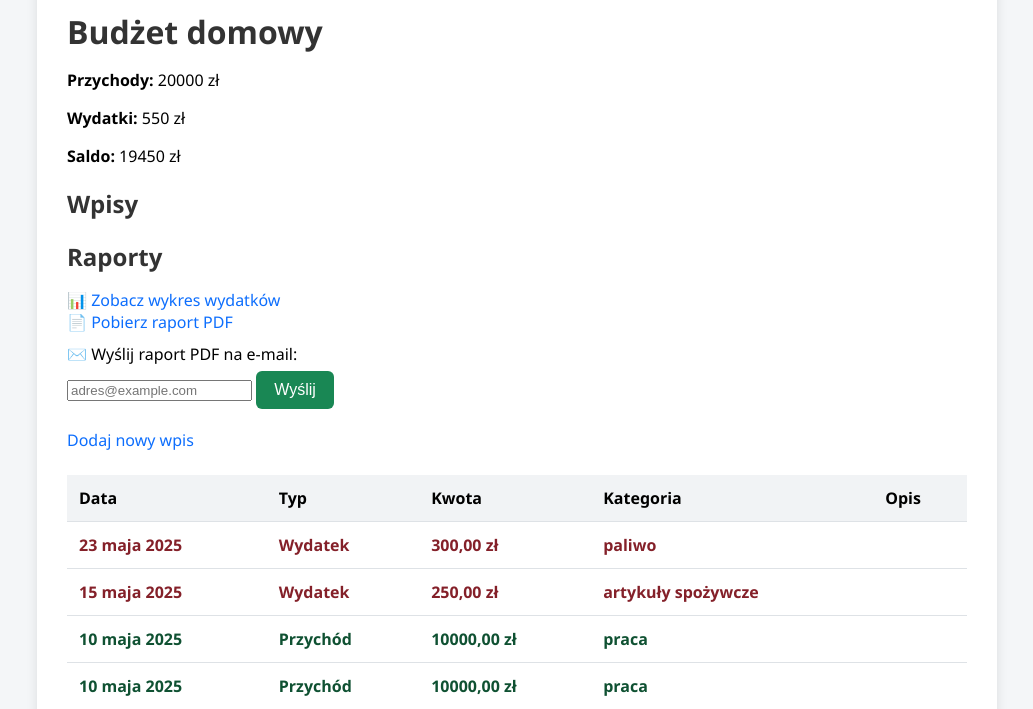
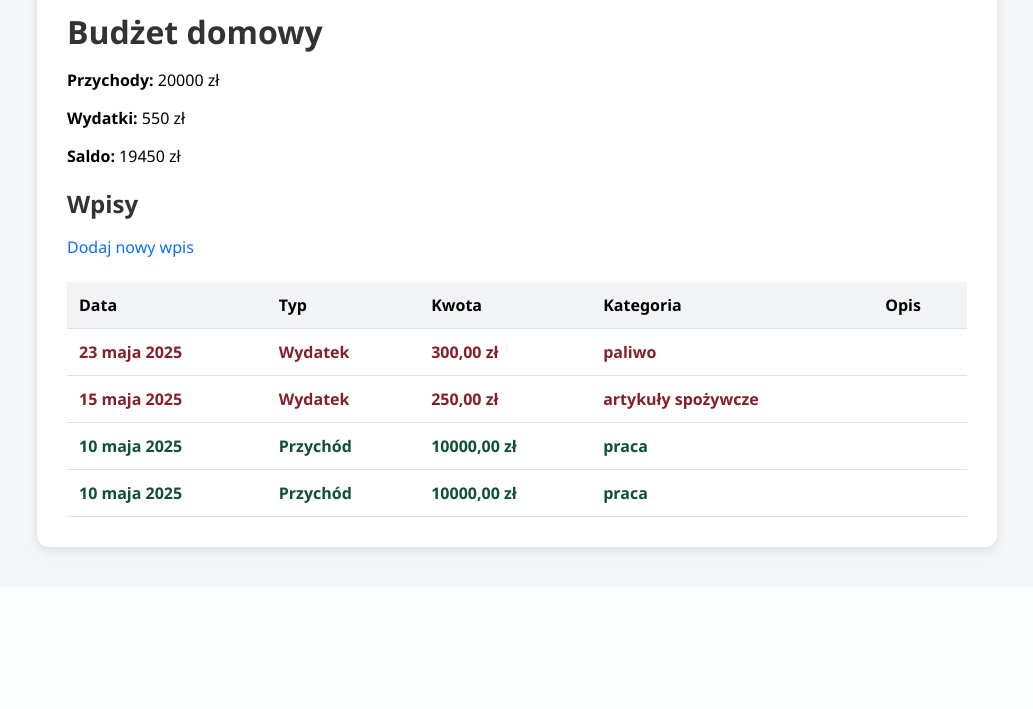
Before and after one commit to shootek/budzet, a Django app: page / in a window 1280 px wide. Shown: the part 447-1156 px from the top of the page, without its empty margins (123-1156 px from the left). After the commit the page ends 1003 px from the top, so only its background shows below. Run offline with Django 5.2, Linux system fonts and the light colour scheme; data comes from the database, SQL or seed files in the repository.

Commit message:
Update home.html

```diff
--- a/budget/templates/budget/home.html
+++ b/budget/templates/budget/home.html
@@ -59,19 +59,7 @@
         <p><strong>Saldo:</strong> {{ balance }} zł</p>
 
         <h2>Wpisy</h2>
-        <h2>Raporty</h2>
 
-<div class="report-actions" style="margin-bottom: 20px;">
-    <a href="{% url 'chart' %}" target="_blank">📊 Zobacz wykres wydatków</a><br>
-    <a href="{% url 'pdf' %}" target="_blank">📄 Pobierz raport PDF</a><br>
-
-    <form method="post" action="{% url 'send_email' %}" style="margin-top: 10px;">
-        {% csrf_token %}
-        <label for="email">✉️ Wyślij raport PDF na e-mail:</label>
-        <input type="email" name="email" placeholder="adres@example.com" required>
-        <button type="submit">Wyślij</button>
-    </form>
-</div>
         <a href="{% url 'add_entry' %}">Dodaj nowy wpis</a>
 
         <table>
```
